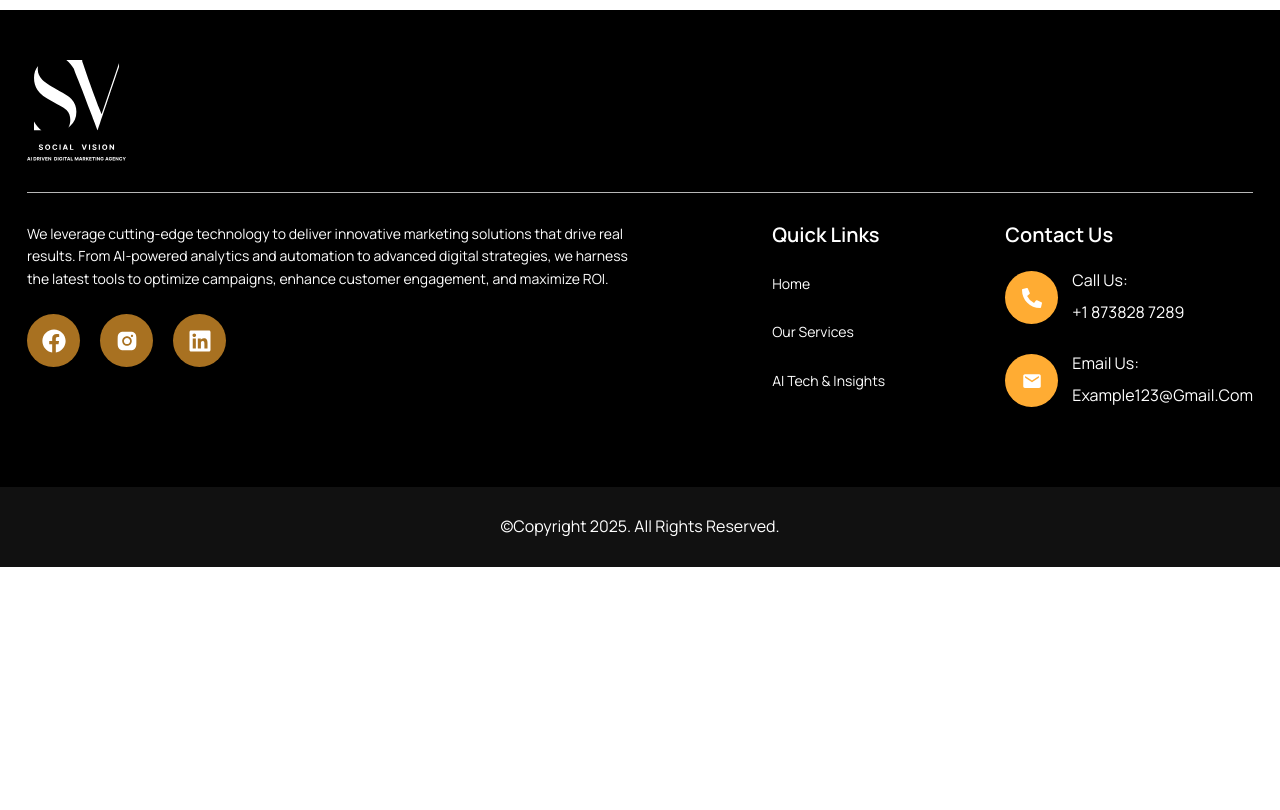
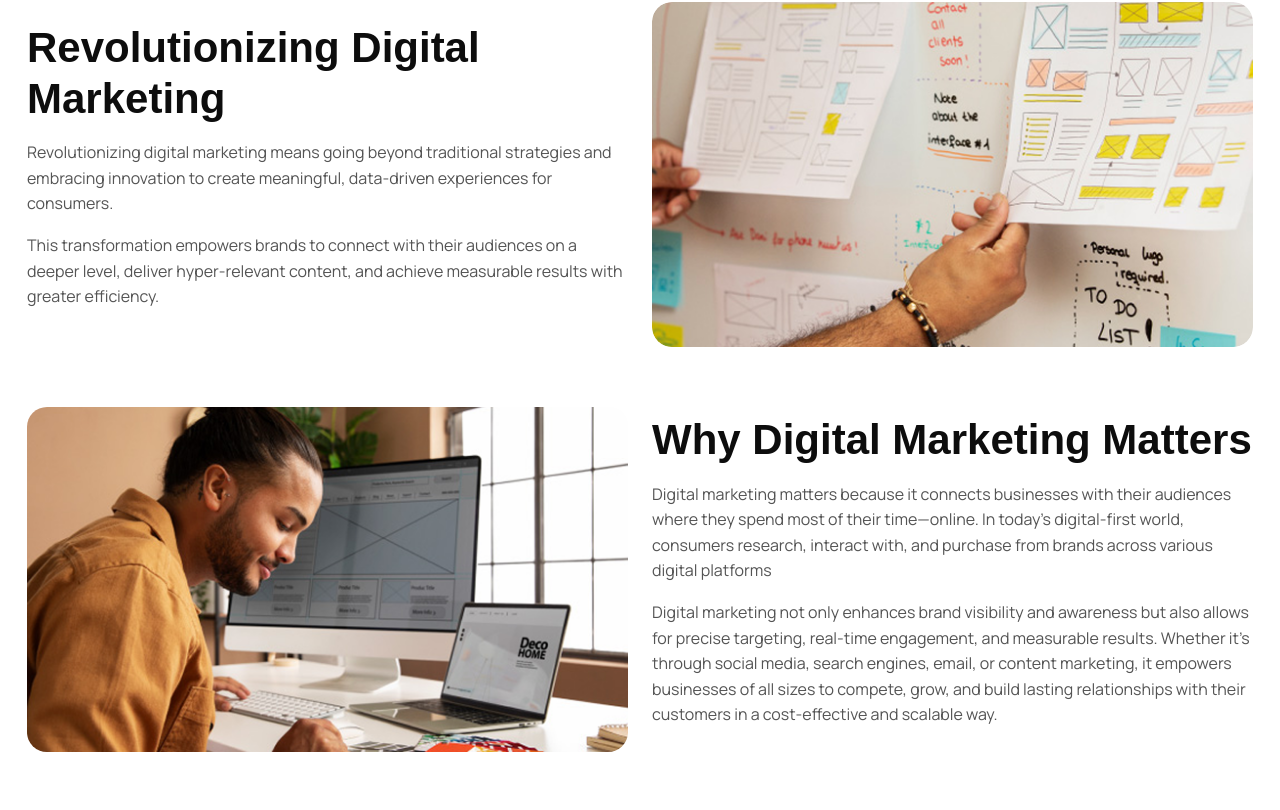
Before and after one commit to MohamadAdil/socialvision, a Next.js app: page /services in a window 1280 px wide. Before the commit this address had no page. Shown: the part 790-1600 px from the top of the page. Before the commit the page ends 1357 px from the top, so only its background shows below. Built offline with nearby package versions, Linux system fonts and the light colour scheme; a web font is replaced by a local one.

Commit message:
'17-04-2025'

```diff
--- /dev/null
+++ b/src/app/components/services/RevCard.jsx
@@ -0,0 +1,30 @@
+import Image from 'next/image';
+
+const RevCard = ({ title, paragraphs, imageSrc, imageAlt, reverse }) => {
+  return (
+    <div className="RevCard">
+      <div className="row">
+        <div className={`md-mb-0 mb-3 col-md-6 ${reverse ? 'order-md-2' : ''}`}>
+          <div className="RevText">
+            <h2>{title}</h2>
+            {paragraphs.map((para, index) => (
+              <p key={index}>{para}</p>
+            ))}
+          </div>
+        </div>
+        <div className={`col-md-6 ${reverse ? 'order-md-1' : ''}`}>
+          <div className="RevImg">
+            <Image
+              src={imageSrc}
+              width={613}
+              height={352}
+              alt={imageAlt}
+            />
+          </div>
+        </div>
+      </div>
+    </div>
+  );
+};
+
+export default RevCard;
--- /dev/null
+++ b/src/app/components/services/SectionSc.jsx
@@ -0,0 +1,33 @@
+import RevCard from "./RevCard";
+
+
+export default function SectionSc() {
+  return (
+    <div className="SectionSc">
+      <div className="container">
+        <div className="RevCardWrap">
+          <RevCard
+            title="Revolutionizing Digital Marketing"
+            paragraphs={[
+              "Revolutionizing digital marketing means going beyond traditional strategies and embracing innovation to create meaningful, data-driven experiences for consumers.",
+              "This transformation empowers brands to connect with their audiences on a deeper level, deliver hyper-relevant content, and achieve measurable results with greater efficiency."
+            ]}
+            imageSrc="/images/services-img/rev-card/img-1.png"
+            imageAlt="Marketing Strategy"
+          />
+
+          <RevCard
+            title="Why Digital Marketing Matters"
+            paragraphs={[
+              "Digital marketing matters because it connects businesses with their audiences where they spend most of their time—online. In today’s digital-first world, consumers research, interact with, and purchase from brands across various digital platforms",
+              "Digital marketing not only enhances brand visibility and awareness but also allows for precise targeting, real-time engagement, and measurable results. Whether it’s through social media, search engines, email, or content marketing, it empowers businesses of all sizes to compete, grow, and build lasting relationships with their customers in a cost-effective and scalable way."
+            ]}
+            imageSrc="/images/services-img/rev-card/img-2.png"
+            imageAlt="Why Digital Marketing Matters"
+            reverse
+          />
+        </div>
+      </div>
+    </div>
+  );
+}
--- a/src/app/globals.css
+++ b/src/app/globals.css
@@ -1068,11 +1068,11 @@ form textarea:focus {
   margin: 0 0 24px;
 }
 
-.ReportCardWrap >div>div {
+.ReportCardWrap>div>div {
   margin-bottom: 20px;
 }
 
-.ReportCardWrap >div>div:last-child {
+.ReportCardWrap>div>div:last-child {
   margin: 0;
 }
 
@@ -1080,3 +1080,43 @@ form textarea:focus {
 .ReportCardWrap .ArticleCardCn p {
   display: none;
 }
+
+.SectionSc {
+  padding: 80px 0;
+}
+
+.RevCardWrap .RevCard {
+  margin: 0 0 60px;
+}
+.RevCardWrap .row{
+  align-items: center;
+}
+.RevCardWrap .RevCard:last-child {
+  margin: 0;
+}
+
+.RevText h2 {
+  font: 600 42px/1.2 var(--font-family-p1);
+  text-transform: capitalize;
+  color: #0D0D0D;
+  margin: 0 0 16px;
+}
+
+.RevText p {
+  font: 400 16px/1.6 var(--font-family-p2);
+  color: #545454;
+  margin: 0 0 16px;
+}
+
+.RevText p:last-child {
+  margin: 0;
+}
+
+.RevImg img {
+  width: 100%;
+  height: auto;
+  aspect-ratio: 613 / 352;
+  object-fit: cover;
+  object-position: center;
+  border-radius: 20px;
+}
--- a/src/app/services/pages.jsx
+++ b/src/app/services/page.jsx
@@ -1,4 +1,8 @@
 import InnerHero from "../components/common/sections/InnerHero";
+import GrowTogether from "../components/home/GrowTogether";
+import OurTestimonials from "../components/home/OurTestimonials";
+import WhyUs from "../components/home/WhyUs";
+import SectionSc from "../components/services/SectionSc";
 
 export default function Services() {
   return (
@@ -9,6 +13,10 @@ export default function Services() {
         imageSrc="/images/services-img/hero-img.png"
         imageAlt="AI Technology"
       />
+      <SectionSc/>
+      <WhyUs />
+      <OurTestimonials />
+      <GrowTogether />
     </div>
   );
 }
--- a/src/app/styles/responsive.css
+++ b/src/app/styles/responsive.css
@@ -84,15 +84,19 @@
   .InnerHero {
     padding-top: 130px;
   }
+
   .InnerHero .row .col-md-6:first-child {
     margin-bottom: 30px;
   }
-.FormSc  .row .col-md-5 {
-  margin-bottom: 30px;
-}
-.InnerHeroImg{
-  margin: 0 auto;
-}
+
+  .FormSc .row .col-md-5 {
+    margin-bottom: 30px;
+  }
+
+  .InnerHeroImg {
+    margin: 0 auto;
+  }
+
   .HeroBanner .heading-wrap h1,
   .OptimizeFormSc h2,
   .WhyUs .heading-wrap h2,
@@ -100,7 +104,8 @@
   .OurTestimonials h2,
   .GrowTogether-wrap h2,
   .InnerHeroText h1,
-  .ArticleSc h2 {
+  .ArticleSc h2,
+  .RevText h2 {
     font-size: 34px;
   }
 
@@ -108,7 +113,8 @@
   .OptimizeFormSc p,
   .WhyUs .heading-wrap p,
   .GrowTogether-wrap p,
-  .InnerHeroText p {
+  .InnerHeroText p,
+  .RevText p {
     font-size: 16px;
   }
 
@@ -127,7 +133,8 @@
   .OurTestimonials,
   .GrowTogether,
   .FormSc,
-  .ArticleSc {
+  .ArticleSc,
+  .SectionSc {
     padding: 60px 0;
   }
 
@@ -174,7 +181,7 @@
   .OurTestimonials h2,
   .GrowTogether-wrap h2,
   .InnerHeroText h1,
-  .ArticleSc h2 {
+  .ArticleSc h2,  .RevText h2 {
     font-size: 24px;
   }
 
@@ -184,7 +191,7 @@
   .GrowTogether-wrap p,
   .whyus-card-item p,
   .bottom-ft p,
-  .InnerHeroText p {
+  .InnerHeroText p,  .RevText p {
     font-size: 14px;
   }
 
```
Also changed, not shown: src/app/ai-report/page.jsx (added, +9 -0 lines), public/images/services-img/rev-card/img-1.png (added), public/images/services-img/rev-card/img-2.png (added).
